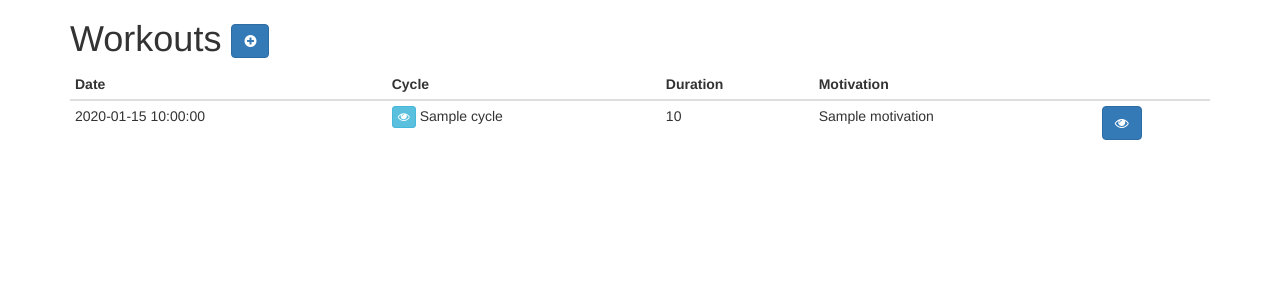
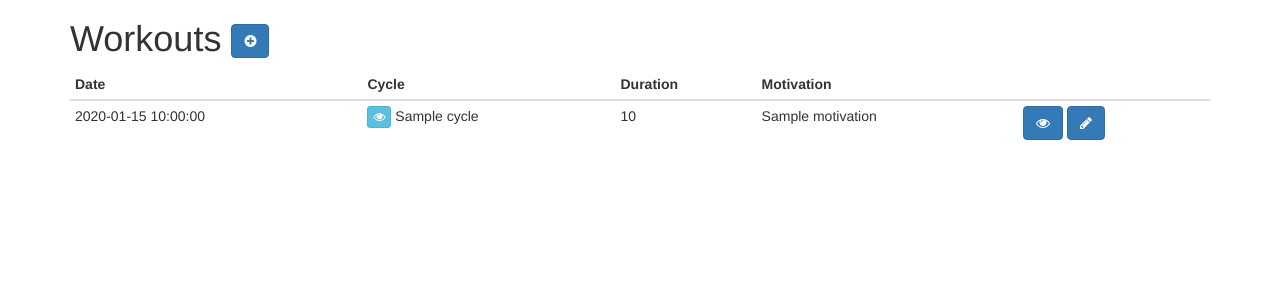
Before and after one commit to another-elwood/training.py, a Flask app: template trainingbook/templates/workouts/list.html in a window 1280 px wide. Shown: the part 51-351 px from the top of the page. Run offline with Flask 2, Linux system fonts and the light colour scheme; the template is opened without the code that fills it: most values are stand-ins (such as "Sample title", 1, 10 or a date in 2020); some libraries are stand-ins or nearby versions.

Commit message:
added edit button to single workout

```diff
--- a/trainingbook/templates/workouts/list.html
+++ b/trainingbook/templates/workouts/list.html
@@ -36,6 +36,9 @@
                         <a href="{{ url_for('workouts.view', id=workout.id) }}">
                             <button class="btn btn-primary"><i class="fa fa-eye"></i></button>
                         </a>
+                        <a href="{{ url_for('workouts.fill', id=workout.id, cycle_id=workout.cycle.id, position=0) }}">
+                            <button class="btn btn-primary"><i class="fa fa-pencil"></i></button>
+                        </a>
                     </td>
                 </tr>
                 {% endfor %}
```
